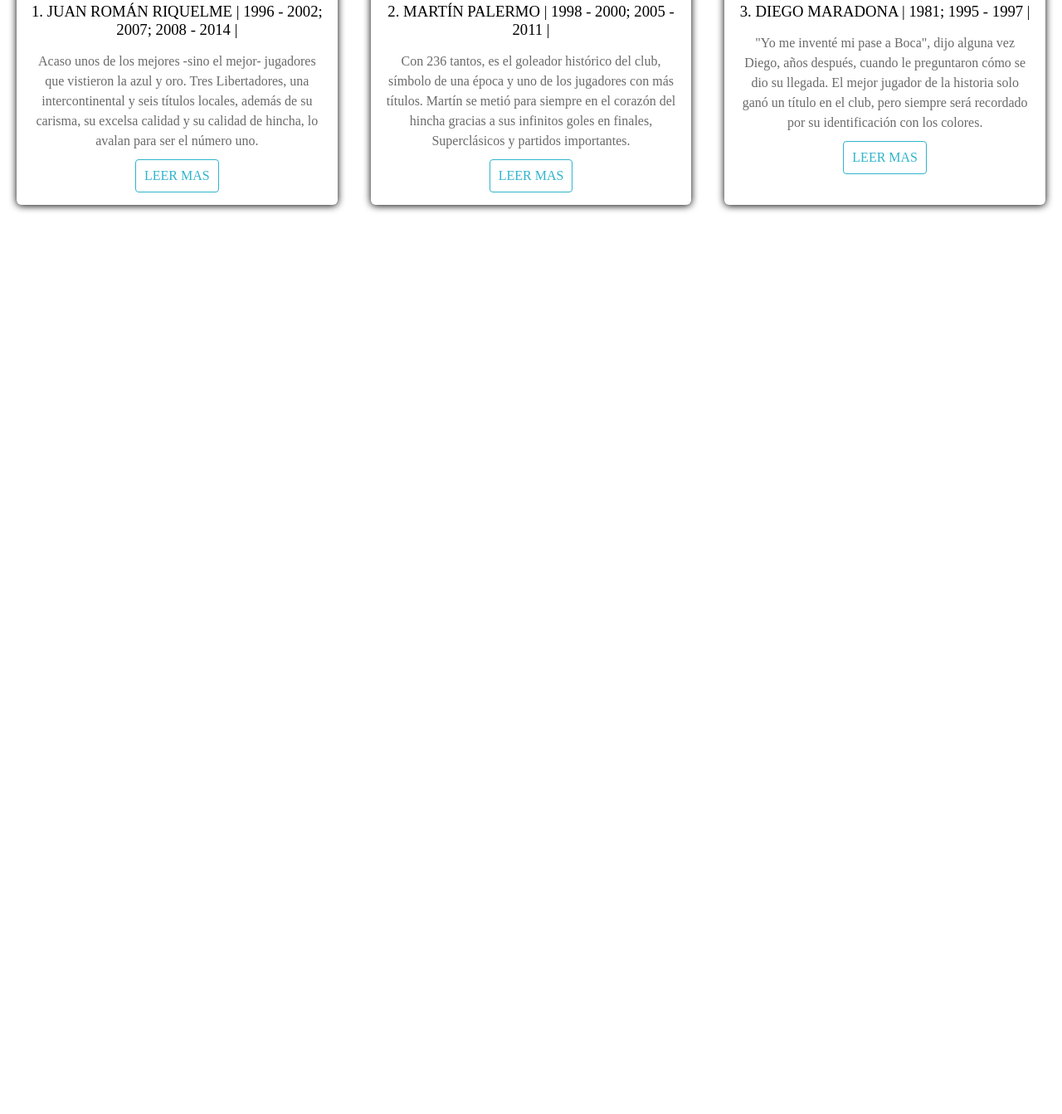
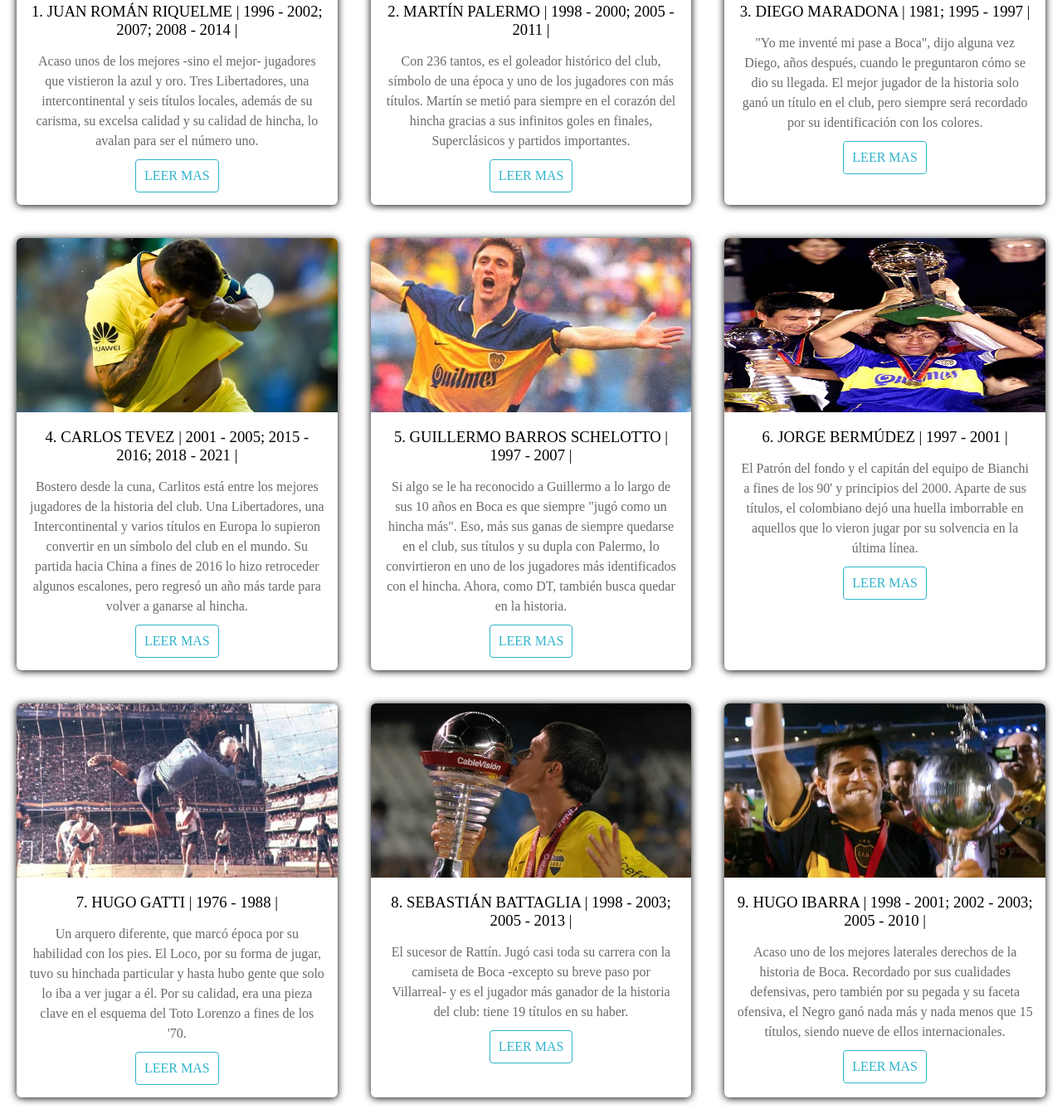
Before and after one commit to tomasleone/PaginaWebClub, a plain HTML site: page jugadoreshistoricos.html in a window 1280 px wide. Shown: the part 404-1747 px from the top of the page at 83% size. Before the commit the page ends 800 px from the top, so only its background shows below. Drawn offline with Linux system fonts and the light colour scheme.

Commit message:
cambios 3.0

```diff
--- a/estilocontacto.css
+++ b/estilocontacto.css
@@ -103,6 +103,7 @@ body{
     border: none;
     font-size: 18px;
     cursor: pointer;
+    background: #003391;
 }
 
 .contact__submit-button:hover{
--- a/estilohistoria.css
+++ b/estilohistoria.css
@@ -69,7 +69,7 @@ p{
 }
 
 .izquierda{
-    background: #fff;
+    background: #f8f9fa;;
     height: 100vh;
     width: 50%;
     text-align: center;
@@ -153,6 +153,7 @@ p{
 
 h1{
     text-align: center;
+
 }
 
 .info img{
--- a/jugadoreshistoricos.html
+++ b/jugadoreshistoricos.html
@@ -59,5 +59,80 @@
             </div>
         </div>
     </div>
+
+
+    <div class="contenedor">
+        <div class="card">
+            <figure>
+                <img src="IMG/IMGJUG/TEVEZ.jpeg" alt="Tevez">
+            </figure>
+            <div class="contenido">
+                <h3>4. CARLOS TEVEZ | 2001 - 2005; 2015 - 2016; 2018 - 2021 |</h3>
+                <p>Bostero desde la cuna, Carlitos está entre los mejores jugadores de la historia del club. Una Libertadores, una Intercontinental y varios títulos en Europa lo supieron convertir en un símbolo del club en el mundo. Su partida hacia China a fines de 2016 lo hizo retroceder algunos escalones, pero regresó un año más tarde para volver a ganarse al hincha.</p>
+                <a href="https://en.wikipedia.org/wiki/Carlos_Tevez" target="_blank">LEER MAS</a>
+            </div>
+
+        </div>
+
+        <div class="card">
+            <figure>
+                <img src="IMG/IMGJUG/SCHELOTTO.jpeg" alt="Schelotto">
+            </figure>
+            <div class="contenido">
+                <h3>5. GUILLERMO BARROS SCHELOTTO | 1997 - 2007 |</h3>
+                <p>Si algo se le ha reconocido a Guillermo a lo largo de sus 10 años en Boca es que siempre "jugó como un hincha más". Eso, más sus ganas de siempre quedarse en el club, sus títulos y su dupla con Palermo, lo convirtieron en uno de los jugadores más identificados con el hincha. Ahora, como DT, también busca quedar en la historia.</p>
+                <a href="https://es.wikipedia.org/wiki/Guillermo_Barros_Schelotto" target="_blank">LEER MAS</a>
+            </div>
+
+        </div>
+
+        <div class="card">
+            <figure>
+                <img src="IMG/IMGJUG/BERMUDEZ.jpeg" alt="Bermudez">
+            </figure>
+            <div class="contenido">
+                <h3>6. JORGE BERMÚDEZ | 1997 - 2001 |</h3>
+                <p>El Patrón del fondo y el capitán del equipo de Bianchi a fines de los 90' y principios del 2000. Aparte de sus títulos, el colombiano dejó una huella imborrable en aquellos que lo vieron jugar por su solvencia en la última línea.</p>
+                <a href="https://es.wikipedia.org/wiki/Jorge_Berm%C3%BAdez" target="_blank">LEER MAS</a>
+            </div>
+        </div>
+    </div>
+
+    <div class="contenedor">
+        <div class="card">
+            <figure>
+                <img src="IMG/IMGJUG/GATTI.jpeg" alt="Gatti">
+            </figure>
+            <div class="contenido">
+                <h3>7. HUGO GATTI | 1976 - 1988 |</h3>
+                <p>Un arquero diferente, que marcó época por su habilidad con los pies. El Loco, por su forma de jugar, tuvo su hinchada particular y hasta hubo gente que solo lo iba a ver jugar a él. Por su calidad, era una pieza clave en el esquema del Toto Lorenzo a fines de los '70.</p>
+                <a href="https://es.wikipedia.org/wiki/Hugo_Orlando_Gatti" target="_blank">LEER MAS</a>
+            </div>
+
+        </div>
+
+        <div class="card">
+            <figure>
+                <img src="IMG/IMGJUG/BATTAGLIA.jpeg" alt="Battaglia">
+            </figure>
+            <div class="contenido">
+                <h3>8. SEBASTIÁN BATTAGLIA | 1998 - 2003; 2005 - 2013 |</h3>
+                <p>El sucesor de Rattín. Jugó casi toda su carrera con la camiseta de Boca -excepto su breve paso por Villarreal- y es el jugador más ganador de la historia del club: tiene 19 títulos en su haber.</p>
+                <a href="https://es.wikipedia.org/wiki/Sebasti%C3%A1n_Battaglia" target="_blank">LEER MAS</a>
+            </div>
+
+        </div>
+
+        <div class="card">
+            <figure>
+                <img src="IMG/IMGJUG/IBARRA.jpeg" alt="Ibarra">
+            </figure>
+            <div class="contenido">
+                <h3>9. HUGO IBARRA | 1998 - 2001; 2002 - 2003; 2005 - 2010 |</h3>
+                <p>Acaso uno de los mejores laterales derechos de la historia de Boca. Recordado por sus cualidades defensivas, pero también por su pegada y su faceta ofensiva, el Negro ganó nada más y nada menos que 15 títulos, siendo nueve de ellos internacionales.</p>
+                <a href="https://es.wikipedia.org/wiki/Hugo_Ibarra" target="_blank">LEER MAS</a>
+            </div>
+        </div>
+    </div>
 </body>
 </html>
```
Also changed, not shown: IMG/IMGJUG/BATTAGLIA.jpeg (added), IMG/IMGJUG/BERMUDEZ.jpeg (added), IMG/IMGJUG/GATTI.jpeg (added), IMG/IMGJUG/IBARRA.jpeg (added), IMG/IMGJUG/SCHELOTTO.jpeg (added), IMG/IMGJUG/TEVEZ.jpeg (added).
